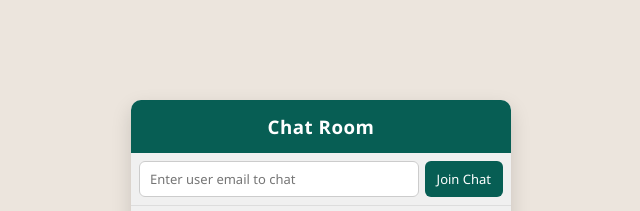
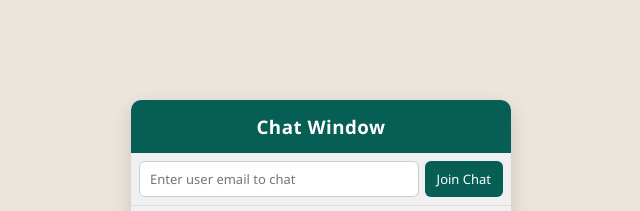
Before and after one commit to Pratiksha18Kshirsagar/chat-application, a plain HTML site: page frontend/chatUi/index.html in a window 1280 px wide. Shown: the top 211 px of the page, 319-959 px from the left. Drawn offline with nearby package versions, Linux system fonts and the light colour scheme; no server answers.

Commit message:
yes done commit issues solved

```diff
--- a/frontend/chatUi/index.html
+++ b/frontend/chatUi/index.html
@@ -10,7 +10,7 @@
   <div class="chat-container">
 
     <div class="chat-header">
-      <h3>Chat Room</h3>
+      <h3>Chat Window</h3>
     </div>
 
     <!-- PERSONAL CHAT SEARCH -->
```
